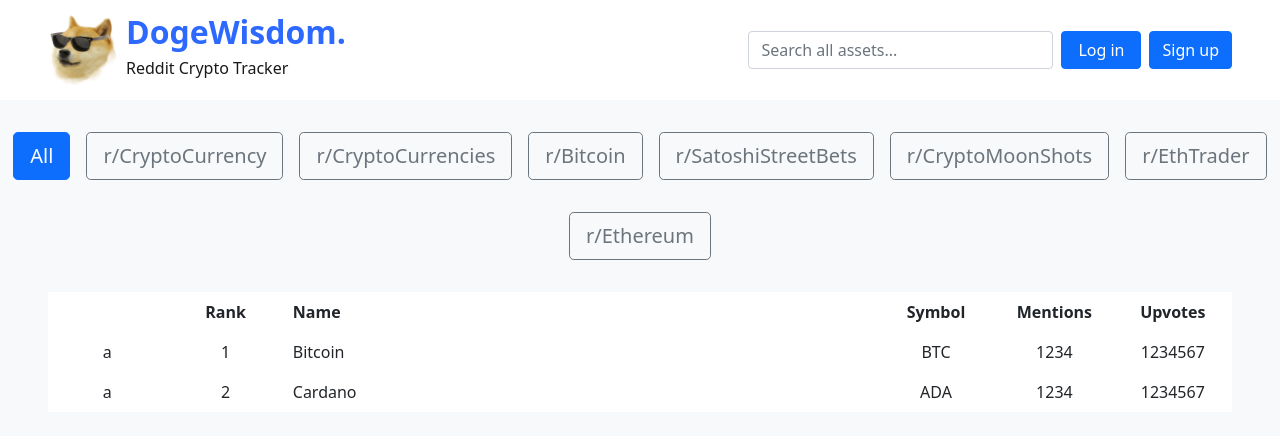
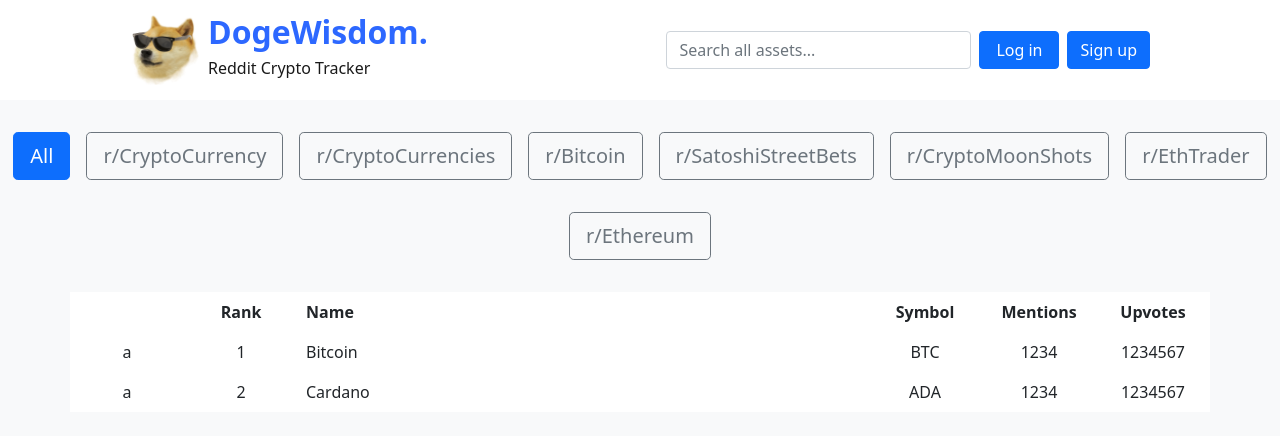
Before and after one commit to carminechoi/Dogewisdom, a React (Create React App) app: page / in a window 1280 px wide. Shown: the top 436 px of the page. Built offline with nearby package versions, Linux system fonts and the light colour scheme.

Commit message:
Put table and navbar in container

```diff
--- a/src/components/Cards/CryptoTable.js
+++ b/src/components/Cards/CryptoTable.js
@@ -5,9 +5,8 @@
 
 function CryptoTable () {
     return (
-        <Table className="table-borderless gap-3" >
+        <Table className="table-borderless gap-3 container" >
             <CardHeader />
-
             <tbody>
                 <CryptoCard className="" rank="1" name="Bitcoin" symbol="BTC" mentions="1234" upvotes="1234567" />
                 <CryptoCard rank="2" name="Cardano" symbol="ADA" mentions="1234" upvotes="1234567" />
--- a/src/components/Navbar/Navbar.js
+++ b/src/components/Navbar/Navbar.js
@@ -12,7 +12,8 @@
     const navigate = useNavigate();
 
     return (
-        <Navbar bg="white" expand="md">
+        <Navbar bg="white" expand="md" className="">
+            <div className="container">
             <div className="d-flex me-auto">
                 <Navbar.Brand href="/">
                     <div className="ms-5 d-flex flex-row align-items-center">
@@ -47,6 +48,7 @@
                     <Button className="btn-account signup-btn" onClick={() => navigate("/signup")} >Sign up</Button>
                 </Nav>
             </Navbar.Collapse>
+            </div>
         </Navbar>
     )
 }
```
